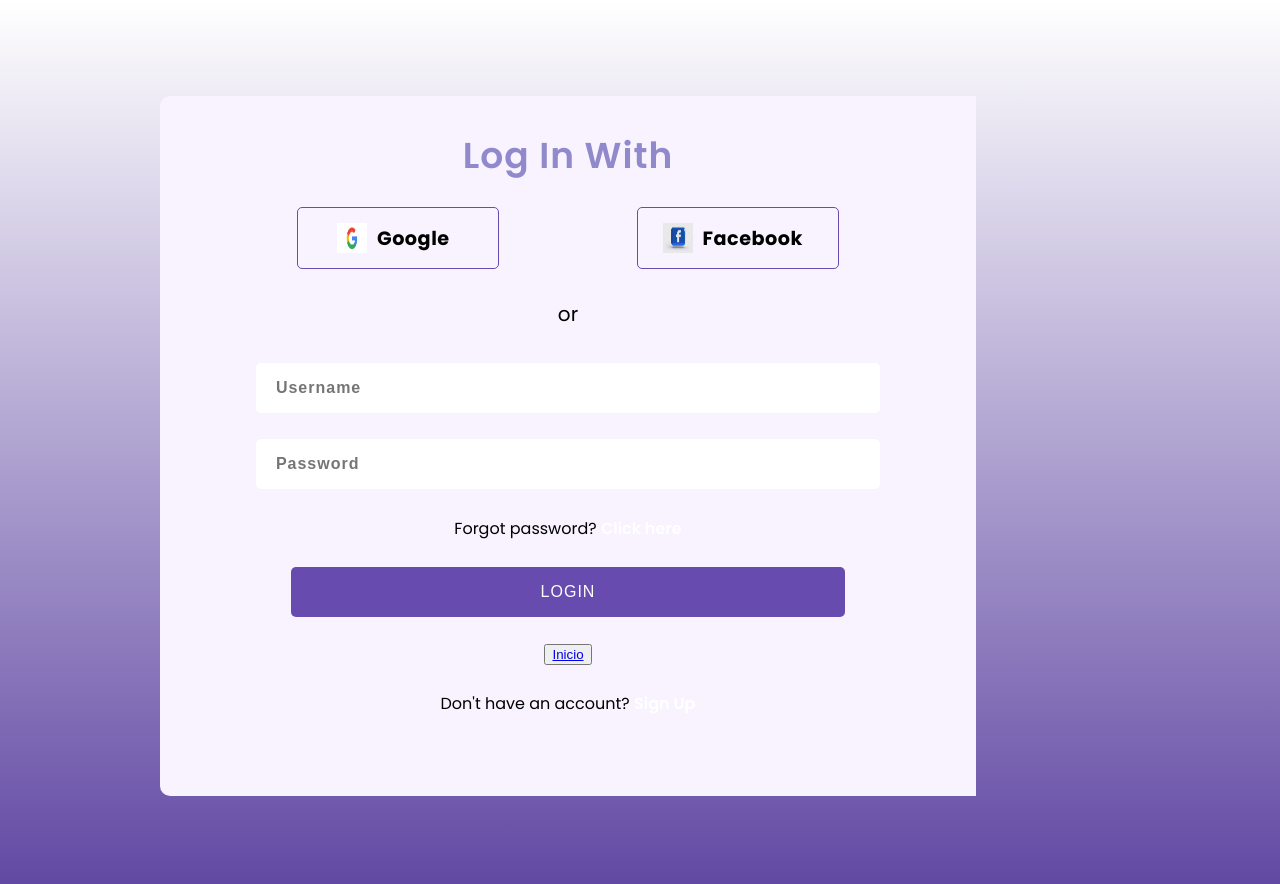
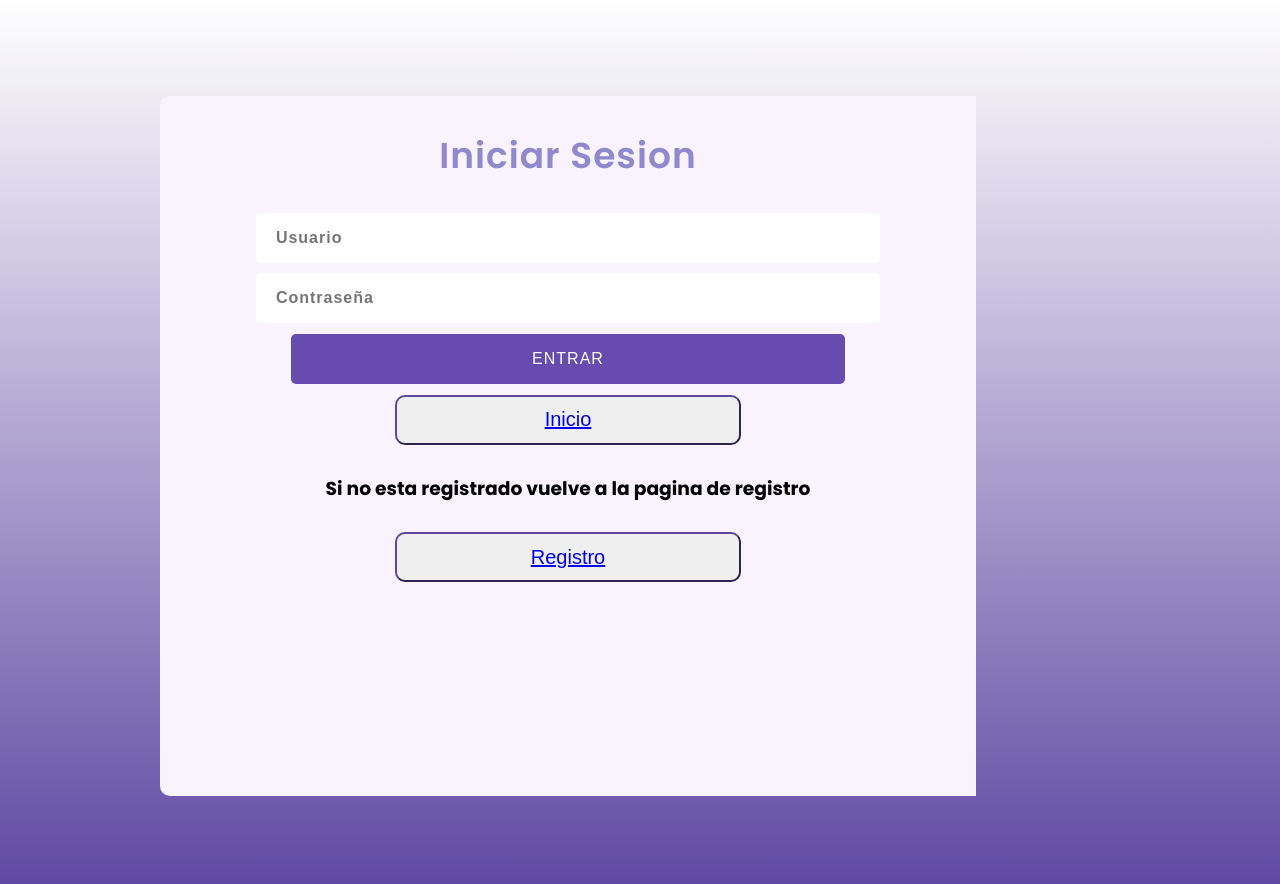
Before and after one commit to luisa2927/Trabajo-Final, a website: page public/ingreso.html in a window 1280 px wide. Drawn offline with Linux system fonts and the light colour scheme.

Commit message:
guardar canbios

```diff
--- a/public/estilos/ingreso.css
+++ b/public/estilos/ingreso.css
@@ -94,6 +94,16 @@ body {
     height: 3.125rem;
     font-size: 1em;
 }
+.miboton{
+    width: 50%;
+    height: 3.125rem;
+    border-radius: 10px;
+    border-color: #5e45a1;
+
+}
+.miboton a{
+    font-size: 20px;
+}
 
 .input {
     padding-left: 20px;
--- a/public/ingreso.html
+++ b/public/ingreso.html
@@ -12,25 +12,15 @@
 <body>
       <div class="login__container">
           <div class="login-info-container">
-            <h1 class="title">Log in with</h1>
-            <div class="social-login">
-                <div class="social-login-element">
-                    <img src="./assets/logo google.png" alt="google-image">
-                    <span>Google</span>
-                </div>
-                <div class="social-login-element">
-                    <img src="./assets/logo f.jpg" alt="facebook-image">
-                    <span>Facebook</span>
-                </div>
-            </div>
-            <p>or</p>
+            <h1 class="title">Iniciar sesion</h1>
+
             <form class="inputs-container">
-                <input class="input" type="text" placeholder="Username">
-                <input class="input" type="text" placeholder="Password">
-                <p>Forgot password? <span class="span">Click here</span></p>
-                <button class="btn">login</button>
-                <button><a href="./index.html">Inicio</a></button>
-                <p>Don't have an account? <span class="span">Sign Up</span></p>
+                <input class="input" type="text" placeholder="Usuario">
+                <input class="input" type="text" placeholder="Contraseña">
+                <button class="btn">Entrar</button>
+                <button class="miboton"><a href="./index.html">Inicio</a></button>
+                <h3>Si no esta registrado vuelve a la pagina de registro</h3>
+                <button class="miboton"><a href="./registro.html">Registro</a></button>
             </form>
           </div>
 
```
Also changed, not shown: public/registro.html (+16 -17 lines), public/scrits/registro.js (added, +42 -0 lines), public/scrits/admin.js (added), public/scrits/ingreso.js (added).
